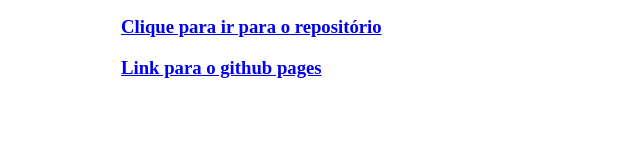
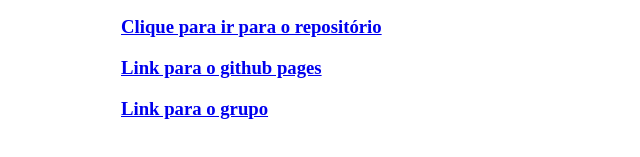
Before and after one commit to thalesf/cscw-introdu-o, a plain HTML site: page index.html in a window 1280 px wide. Shown: the part 469-626 px from the top of the page, without its empty margins (319-959 px from the left). Drawn offline with Linux system fonts and the light colour scheme.

Commit message:
Add new group link

```diff
--- a/index.html
+++ b/index.html
@@ -26,6 +26,7 @@
       <h3><a class="underline_decoration" href="https://www.youtube.com/watch?v=UMhskLXJuq4">Git Tutorial</a></h3>
       <h3><a href="https://github.com/thalesf/cscw-introducao">Clique para ir para o repositório</a></h3>
       <h3><a href="https://thalesf.github.io/cscw-introducao/">Link para o github pages</a></h3>
+	  <h3><a href="https://thalesf.github.io/cscw-grupo/grupo01.html" target="_blank">Link para o grupo</a></h3>
     </div>
   </div>
 </body>
```
